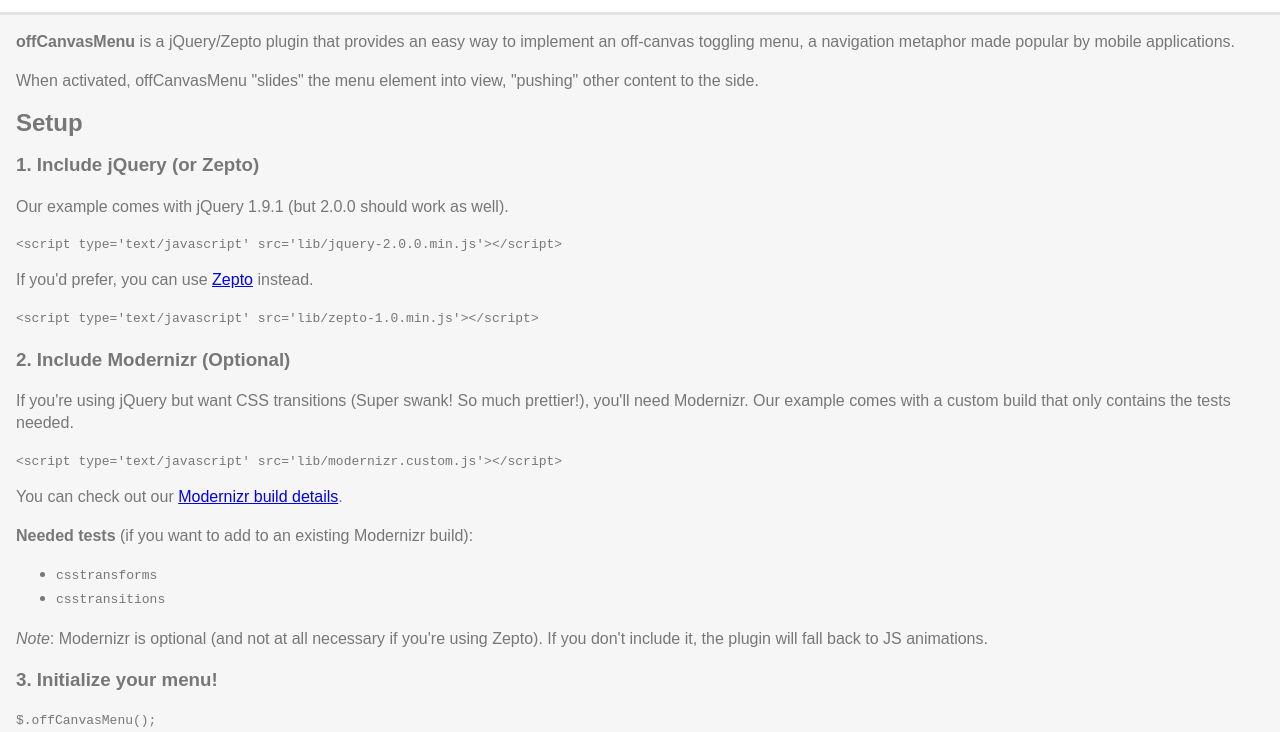
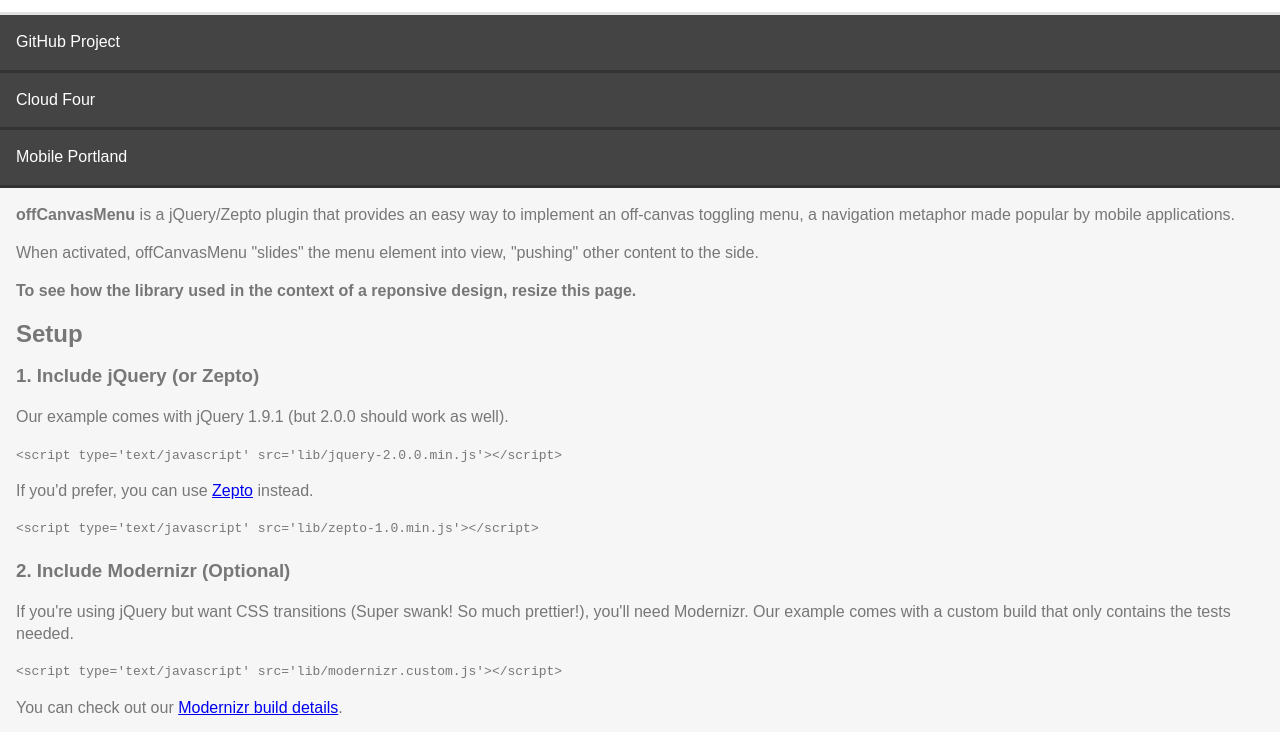
Before and after one commit to cloudfour/offCanvasMenu, a plain HTML site: page index.html in a window 1280 px wide. Shown: the part 42-774 px from the top of the page. Drawn offline with Linux system fonts and the light colour scheme.

Commit message:
Added instruction to resize page.

```diff
--- a/index.html
+++ b/index.html
@@ -116,11 +116,21 @@
   <div id="menu-trigger"><a href="#menu">Menu</a></div>
 </div>
 
+<div id="menu">
+  <ul>
+    <li><a href="https://github.com/cloudfour/offCanvasMenu">GitHub Project</a></li>
+    <li><a href="http://cloudfour.com/">Cloud Four</a></li>
+    <li><a href="http://mobileportland.com/">Mobile Portland</a></li>
+  </ul>
+</div>
+
 <div id="content">
 
 <p><strong>offCanvasMenu</strong> is a jQuery/Zepto plugin that provides an easy way to implement an off-canvas toggling menu, a navigation metaphor made popular by mobile applications.</p>
 
 <p>When activated, offCanvasMenu "slides" the menu element into view, "pushing" other content to the side.</p>
+
+<p><strong>To see how the library used in the context of a reponsive design, resize this page.</strong></p>
 
 <h2>
 <a name="setup" class="anchor" href="#setup"><span class="octicon octicon-link"></span></a>Setup</h2>
@@ -237,17 +247,8 @@
 
 </div>
 
-<div id="menu">
-  <ul>
-    <li><a href="https://github.com/cloudfour/offCanvasMenu">GitHub Project</a></li>
-    <li><a href="http://cloudfour.com/">Cloud Four</a></li>
-    <li><a href="http://mobileportland.com/">Mobile Portland</a></li>
-  </ul>
-</div>
-
 <script src='vendor/jquery-1.9.1.min.js'></script>
 <script src='vendor/jquery.csswatch.js'></script>
-<!-- <script src='../vendor/zepto-1.0.min.js'></script> -->
 <script src='lib/jquery.offcanvasmenu.js'></script>
 <script src='lib/example.responsive.js'></script>
 
```
